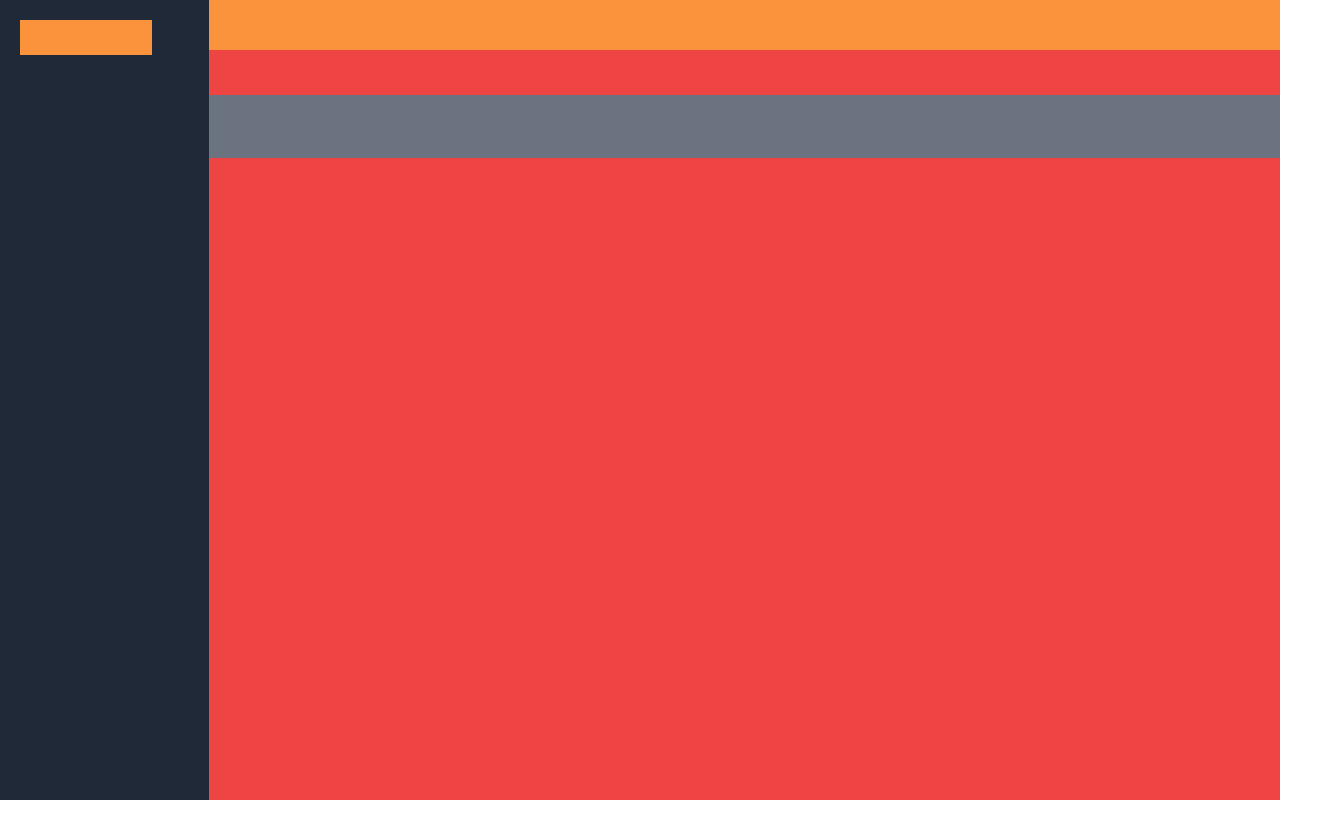
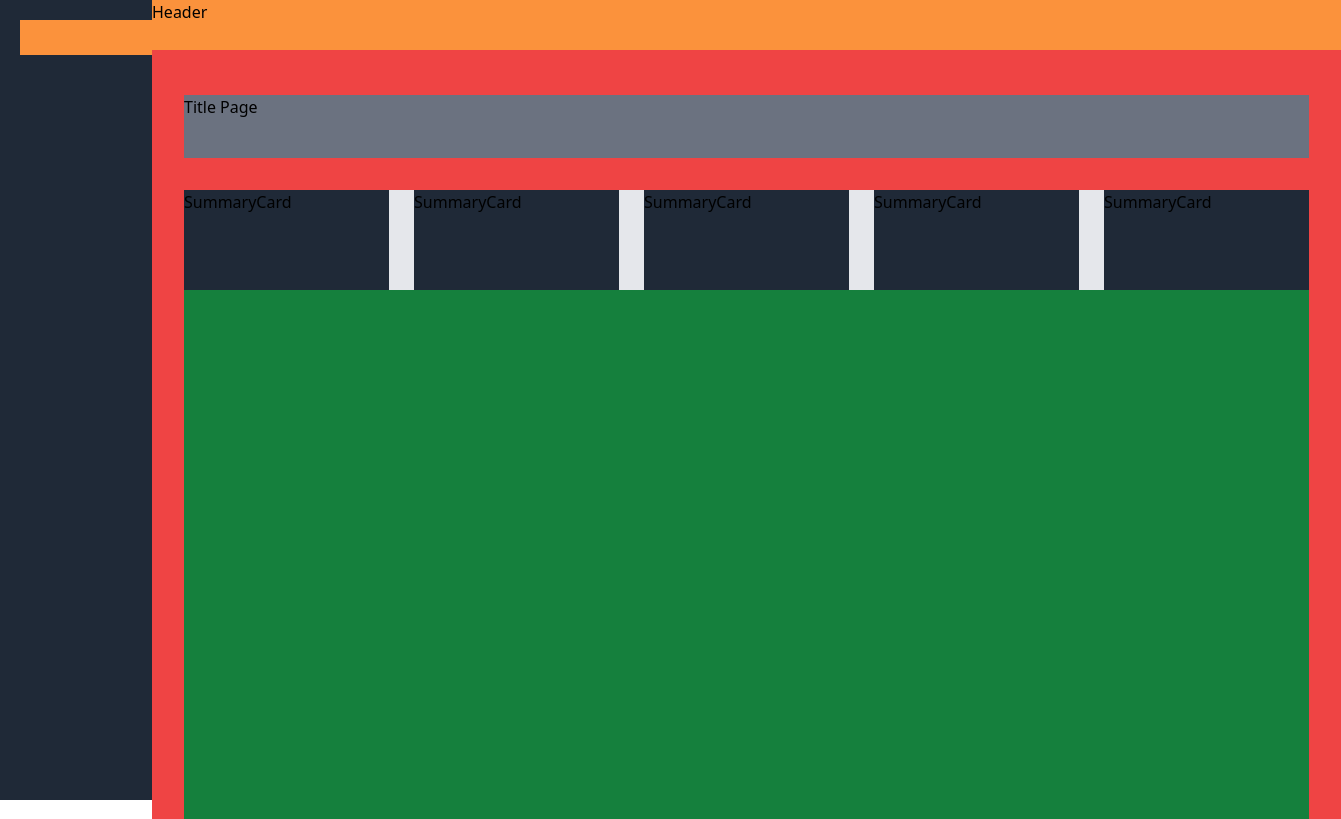
Before and after one commit to rassyaabiwafaaa/Inter-act-Dashboard, a React (Vite) app: page / in a window 1280 px wide. Shown: the whole page, 1341 px wide, since content can reach past the window. Built offline with nearby package versions, Linux system fonts and the light colour scheme.

Commit message:
create summary layout

```diff
--- a/src/App.jsx
+++ b/src/App.jsx
@@ -1,3 +1,4 @@
+import { SummaryCard } from "./Component";
 import Header from "./Component/Header";
 import SideBar from "./Component/Sidebar";
 import TitlePage from "./Component/TitlePage";
@@ -7,9 +8,32 @@ function App() {
     <div className="flex">
       <SideBar />
       <div className="bg-red-500 w-full">
+        {/* Header */}
         <Header />
-        <div className="mt-[45px]">
+        {/* Dashboard Content */}
+        <div className="mt-[45px] pl-[32px] pr-[32px]">
+          {/* Title page */}
           <TitlePage />
+
+          {/* Content */}
+          <div className="w-full h-[78.6vh] mt-[32px] bg-green-700">
+            {/* Summary */}
+            <div className="h-[100px] bg-gray-200 flex flex-row justify-between  gap-[25px]">
+              <SummaryCard />
+              <SummaryCard />
+              <SummaryCard />
+              <SummaryCard />
+              <SummaryCard />
+            </div>
+
+            {/* charts */}
+            <div>
+              {/* Left Content */}
+              {/* Right Content */}
+            </div>
+          </div>
+
+          {/* Footer */}
         </div>
       </div>
     </div>
--- a/src/Component/Header/index.jsx
+++ b/src/Component/Header/index.jsx
@@ -1,5 +1,5 @@
 import React from "react";
 
 export default function Header() {
-  return <div className="h-[50px] w-full bg-orange-400"></div>;
+  return <div className="h-[50px] w-full bg-orange-400">Header</div>;
 }
--- /dev/null
+++ b/src/Component/SummaryCard/index.jsx
@@ -0,0 +1,5 @@
+import React from "react";
+
+export default function SummaryCard() {
+  return <div className="w-[205px] h-[100px] bg-gray-800">SummaryCard</div>;
+}
--- a/src/Component/TitlePage/index.jsx
+++ b/src/Component/TitlePage/index.jsx
@@ -1,5 +1,5 @@
 import React from "react";
 
 export default function TitlePage() {
-  return <div className="h-[63px] bg-gray-500 w-full"></div>;
+  return <div className="h-[63px] bg-gray-500 w-full">Title Page</div>;
 }
--- a/src/Component/index.js
+++ b/src/Component/index.js
@@ -1,3 +1,4 @@
 export { default as Sidebar } from "./Sidebar";
 export { default as Header } from "./Header";
 export { default as TitlePage } from "./TitlePage";
+export { default as SummaryCard } from "./SummaryCard";
```
